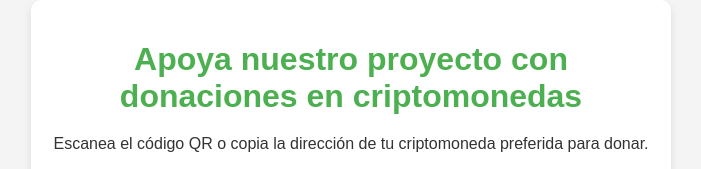
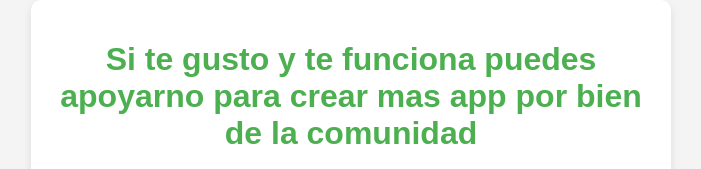
Before and after one commit to Max-v2/BlumFarm, a plain HTML site: page index.html in a window 1280 px wide. Shown: the top 169 px of the page, without its empty margins (289-990 px from the left). Drawn offline with Linux system fonts and the light colour scheme.

Commit message:
Update index.html

```diff
--- a/index.html
+++ b/index.html
@@ -67,7 +67,7 @@
 </head>
 <body>
     <div class="container">
-        <h1>Apoya nuestro proyecto con donaciones en criptomonedas</h1>
+        <h1>Si te gusto y te funciona puedes apoyarno para crear mas app por bien de la comunidad</h1>
         <p>Escanea el código QR o copia la dirección de tu criptomoneda preferida para donar.</p>
 
         <div class="donation-address">
```
